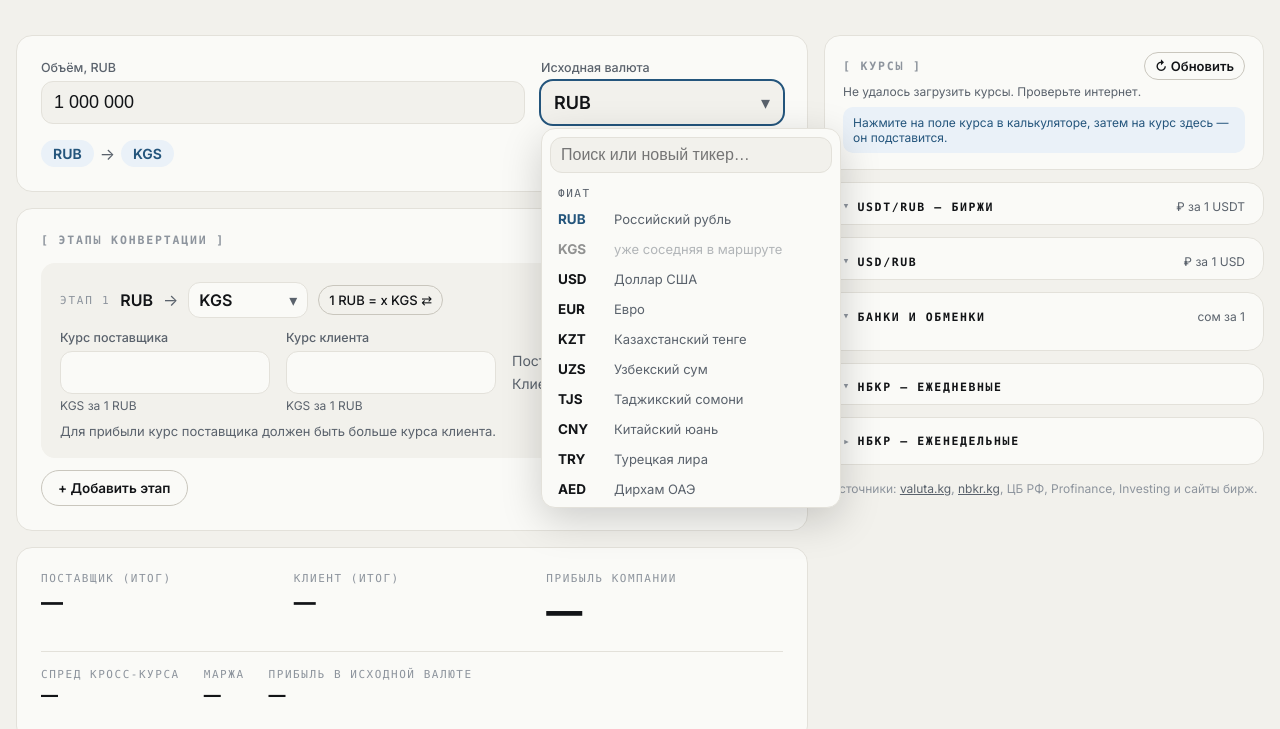
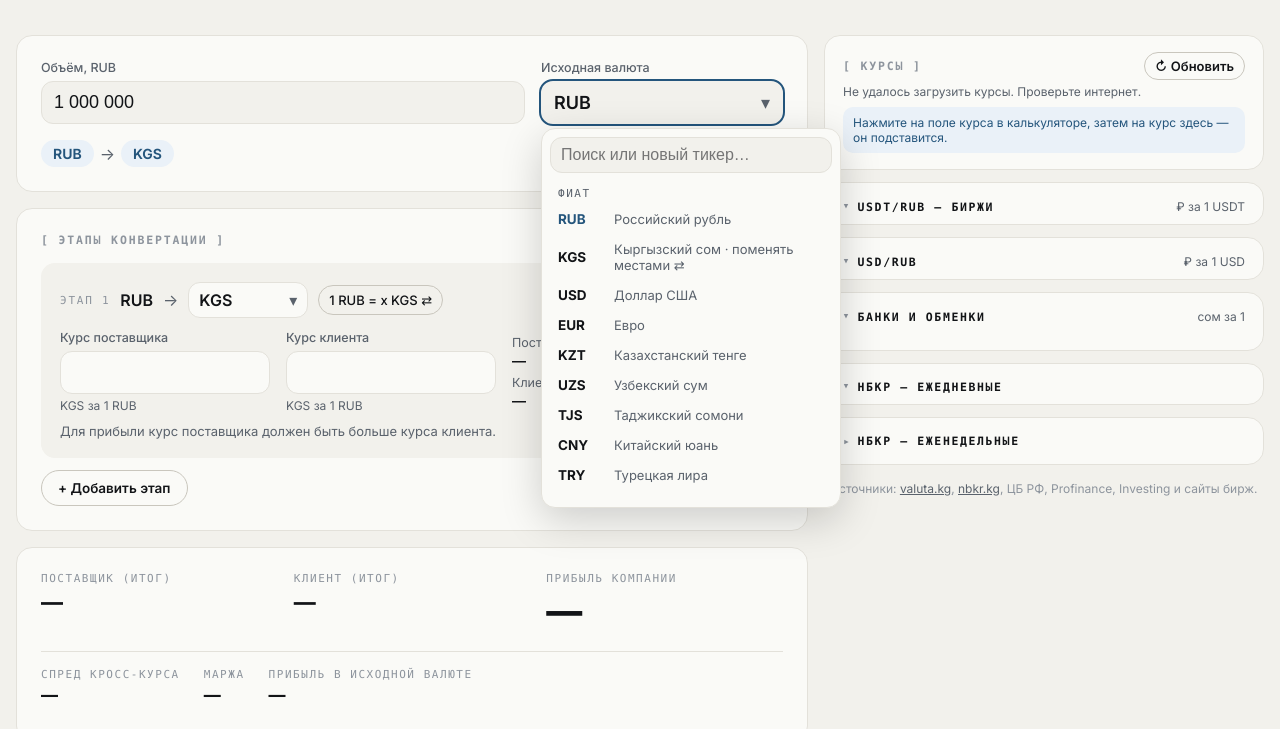
Before and after one commit to Add-Technologies/Calculating, a plain HTML site: page index.html in a window 1280 px wide. Both pictures are taken after a click on the button "RUB". Shown: the part 62-791 px from the top of the page. Drawn offline with Linux system fonts and the light colour scheme; no server answers.

Commit message:
Перестановка валют этапа, пояснения «кто что продаёт», шире калькулятор
- выбор в исходной валюте валюты назначения (и наоборот) меняет валюты этапа местами:
  RUB → KGS становится KGS → RUB, котировка и курсы сохраняются
- в этапе: «Поставщик продаёт сомы за рубли: 980 000 KGS за 1 000 000 RUB»
  и «Клиент продаёт рубли за сомы: …»
- на широком экране калькулятор шире, столбцы курсов по бокам уже

Co-Authored-By: Claude Opus 5 (1M context) <noreply@anthropic.com>

```diff
--- a/index.html
+++ b/index.html
@@ -160,6 +160,8 @@
   .rule { font-size: 13px; color: var(--muted); margin-top: 10px; }
   .leg-out { font-size: 14px; color: var(--muted); display: flex; flex-direction: column; justify-content: center; gap: 6px; font-variant-numeric: tabular-nums; }
   .leg-out b { color: var(--text); font-weight: 600; }
+  .leg-out .side { display: flex; flex-direction: column; gap: 2px; }
+  .leg-out .side span { font-size: 12.5px; }
 
   .results { display: grid; grid-template-columns: repeat(3, 1fr); gap: 16px; }
   .stat .k { font-size: 13px; color: var(--muted); }
@@ -367,7 +369,7 @@
   @media (min-width: 1500px) {
     .wrap, .topbar-in { max-width: 2560px; }
     .layout {
-      grid-template-columns: minmax(360px, 1fr) minmax(540px, 780px) minmax(360px, 1fr);
+      grid-template-columns: minmax(320px, 1fr) minmax(620px, 1.9fr) minmax(320px, 1fr);
       grid-template-rows: auto auto auto auto 1fr;
       column-gap: 20px; align-items: start;
     }
@@ -609,6 +611,13 @@
   const rebuildCur = () => { CUR = Object.fromEntries(allCurrencies().map(c => [c.code, c])); };
   rebuildCur();
 
+  // Как валюта называется в пояснениях: «продаёт рубли за сомы»; для остальных — тикер
+  const PLURAL = {
+    RUB: 'рубли', KGS: 'сомы', USD: 'доллары', EUR: 'евро', KZT: 'тенге', UZS: 'сумы', TJS: 'сомони',
+    CNY: 'юани', TRY: 'лиры', AED: 'дирхамы', GBP: 'фунты',
+  };
+  const plOf = code => PLURAL[code] || code || '?';
+
   // Незнакомый тикер считаем криптой: 8 знаков после запятой
   const decOf = code => CUR[code] ? CUR[code].dec : 8;
   const usdOf = code => CUR[code]?.usd ?? 1;
@@ -619,10 +628,11 @@
   let pickerState = null; // { anchor, current, onPick, exclude }
 
   // exclude — соседние валюты маршрута: подряд одна и та же валюта недопустима
-  function openPicker(anchor, current, onPick, exclude = []) {
+  // swap — { code, onSwap }: валюта с другого конца этапа; её выбор меняет валюты этапа местами
+  function openPicker(anchor, current, onPick, exclude = [], swap = null) {
     if (pickerState?.anchor === anchor) return closePicker();
     closePicker();
-    pickerState = { anchor, current, onPick, exclude: exclude.filter(Boolean) };
+    pickerState = { anchor, current, onPick, exclude: exclude.filter(Boolean), swap };
     anchor.classList.add('open');
     picker.hidden = false;
     pickerSearch.value = '';
@@ -649,6 +659,12 @@
   }
 
   function choose(code) {
+    if (pickerState.swap && code === pickerState.swap.code) {
+      const onSwap = pickerState.swap.onSwap;
+      closePicker();
+      onSwap();
+      return;
+    }
     if (pickerState.exclude.includes(code)) {
       toast(`${code} уже стоит рядом в маршруте — выберите другую валюту`);
       return;
@@ -684,7 +700,9 @@
         if (!blocked) first = false;
         b.innerHTML = '<b></b><span></span>';
         b.querySelector('b').textContent = c.code;
-        b.querySelector('span').textContent = blocked ? 'уже соседняя в маршруте' : c.name;
+        const swapHere = !blocked && pickerState.swap?.code === c.code;
+        b.querySelector('span').textContent = blocked ? 'уже соседняя в маршруте'
+          : swapHere ? `${c.name} · поменять местами ⇄` : c.name;
         if (blocked) b.title = 'Соседние валюты в маршруте должны быть разными';
         if (c.custom) {
           const rm = document.createElement('i');
@@ -826,8 +844,8 @@
           <div><label>Курс поставщика</label><input class="rs" inputmode="decimal"><div class="hint q"></div></div>
           <div><label>Курс клиента</label><input class="rc" inputmode="decimal"><div class="hint q"></div></div>
           <div class="leg-out">
-            <div>Поставщик: <b class="os">—</b></div>
-            <div>Клиент: <b class="oc">—</b></div>
+            <div class="side"><span class="ws"></span><b class="os">—</b></div>
+            <div class="side"><span class="wc"></span><b class="oc">—</b></div>
           </div>
         </div>
         <div class="rule"></div>`;
@@ -836,11 +854,15 @@
       q('.rc').value = leg.rc = groupDigits(leg.rc);
       q('.del').style.display = S.legs.length > 1 ? '' : 'none';
 
-      q('.cur').addEventListener('click', e => openPicker(e.currentTarget, S.currencies[i + 1], code => {
-        S.currencies[i + 1] = code;
-        autoOrient(i);
-        update();
-      }, [S.currencies[i], S.currencies[i + 2]]));
+      q('.cur').addEventListener('click', e => {
+        // В первом этапе исходную валюту можно выбрать и здесь — тогда валюты этапа меняются местами
+        const swap = i === 0 ? firstLegSwap(S.currencies[0]) : null;
+        openPicker(e.currentTarget, S.currencies[i + 1], code => {
+          S.currencies[i + 1] = code;
+          autoOrient(i);
+          update();
+        }, swap ? [S.currencies[i + 2]] : [S.currencies[i], S.currencies[i + 2]], swap);
+      });
       // Переворот котировки: курсы пересчитываются в 1 ÷ курс, итог сделки не меняется
       q('.flip').addEventListener('click', () => {
         leg.inverse = !leg.inverse;
@@ -930,11 +952,24 @@
 
   $('volume').value = S.volume = groupDigits(S.volume);
   $('volume').addEventListener('input', e => { S.volume = e.target.value; update(); });
+  // Первый этап A → B становится B → A. Котировка («1 RUB = x KGS») и введённые курсы сохраняются,
+  // поэтому инвертируется только направление расчёта (× ↔ ÷).
+  const canSwapFirstLeg = () => S.currencies[2] !== S.currencies[0];
+  function swapFirstLeg() {
+    if (!canSwapFirstLeg()) { toast('Нельзя поменять местами: валюты второго этапа совпадут'); return; }
+    [S.currencies[0], S.currencies[1]] = [S.currencies[1], S.currencies[0]];
+    S.legs[0].inverse = !S.legs[0].inverse;
+    update();
+    toast(`Этап 1: ${S.currencies[0]} → ${S.currencies[1]}, курсы сохранены`);
+  }
+  // Код, выбор которого означает перестановку: в списке исходной валюты — валюта назначения, и наоборот
+  const firstLegSwap = code => canSwapFirstLeg() ? { code, onSwap: swapFirstLeg } : null;
+
   $('startCur').addEventListener('click', e => openPicker(e.currentTarget, S.currencies[0], code => {
     S.currencies[0] = code;
     autoOrient(0);
     update();
-  }, [S.currencies[1]]));
+  }, canSwapFirstLeg() ? [] : [S.currencies[1]], firstLegSwap(S.currencies[1])));
 
   function update() {
     const cur = S.currencies;
@@ -981,8 +1016,13 @@
         rule.textContent = `Для прибыли курс поставщика должен быть ${need} курса клиента.`;
       }
       const st = r.steps[i];
-      el.querySelector('.os').textContent = st?.sup != null ? fmtAmt(st.sup, to) : '—';
-      el.querySelector('.oc').textContent = st?.cli != null ? fmtAmt(st.cli, to) : '—';
+      // Поставщик отдаёт валюту назначения и получает исходную; клиент — наоборот
+      const prevSup = i === 0 ? r.volume : r.steps[i - 1]?.sup;
+      const prevCli = i === 0 ? r.volume : r.steps[i - 1]?.cli;
+      el.querySelector('.ws').textContent = `Поставщик продаёт ${plOf(to)} за ${plOf(from)}`;
+      el.querySelector('.wc').textContent = `Клиент продаёт ${plOf(from)} за ${plOf(to)}`;
+      el.querySelector('.os').textContent = st?.sup != null ? `${fmtAmt(st.sup, to)} за ${fmtAmt(prevSup, from)}` : '—';
+      el.querySelector('.oc').textContent = st?.cli != null ? `${fmtAmt(prevCli, from)} за ${fmtAmt(st.cli, to)}` : '—';
     });
 
     // Итоги
```
